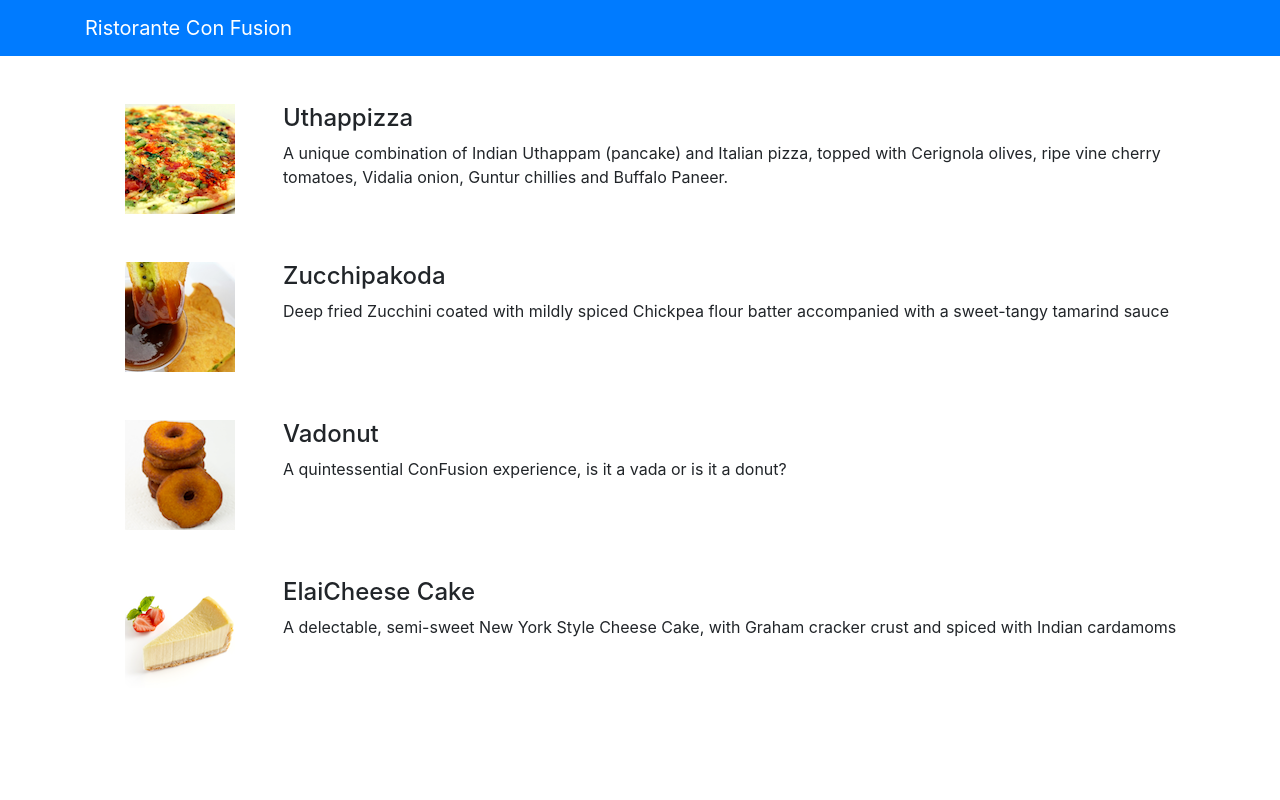
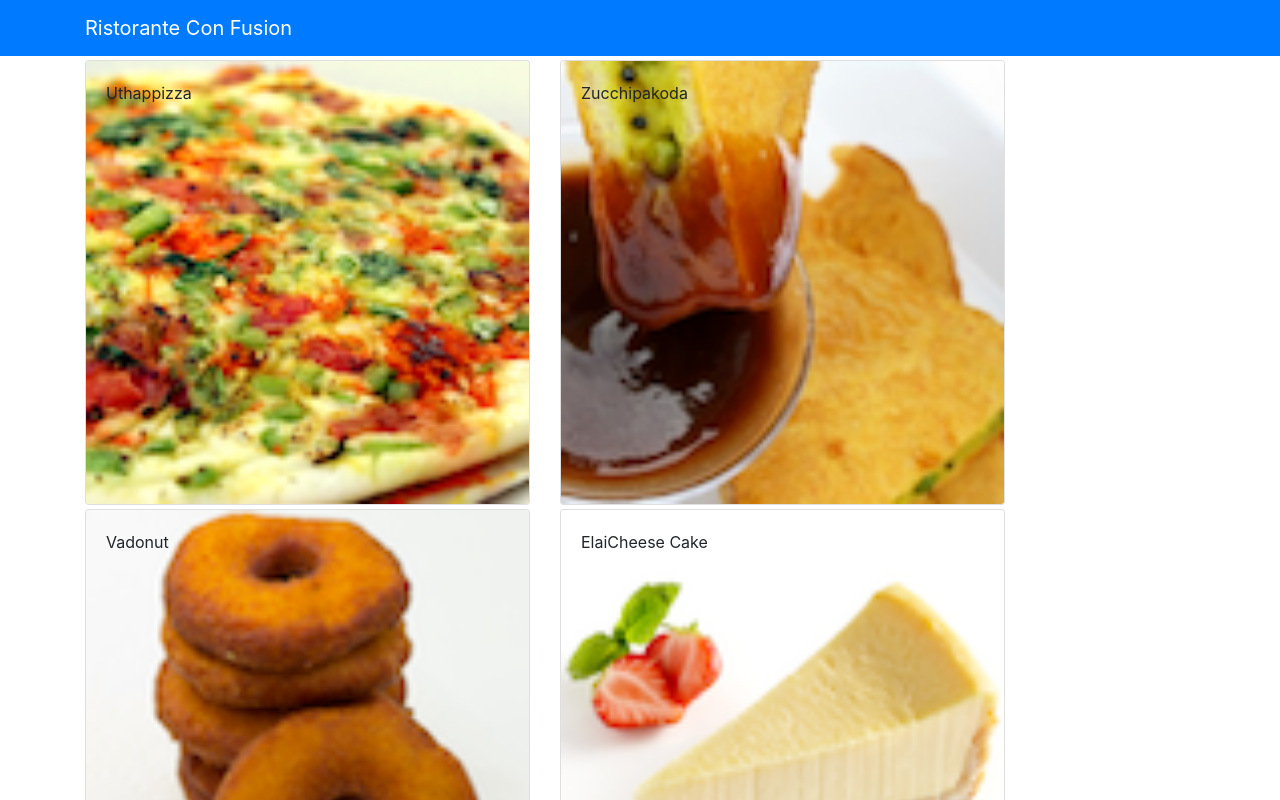
Before and after one commit to rifatron999/ReactW1confusion, a React (Create React App) app: page / in a window 1280 px wide. Shown: the top 800 px of the page. Built offline with nearby package versions, Linux system fonts and the light colour scheme.

Commit message:
Components part 2

```diff
--- a/src/components/MenuComponent.js
+++ b/src/components/MenuComponent.js
@@ -1,5 +1,6 @@
 import React,{ Component} from 'react'; //this will allow to create react components
-import {Media} from 'reactstrap'; //?Media
+//import {Media} from 'reactstrap'; //?Media
+import {Card , CardImg , CardImgOverlay , CardText , CardBody ,CardTitle } from 'reactstrap'
 
 class Menu extends Component {
 
@@ -7,31 +8,51 @@
         super(props);//?super()
 
         this.state = {//state stores properties related to this components
+             selectedDish: null
+        }
+    }
+    onDishSelect(dish) {
+        this.setState({ selectedDish:dish })
+    }
 
+    renderDish(dish){
+        if(dish != null){
+            return(
+                <Card>
+                    <CardImg width="100%" src={dish.image} alt={dish.name}/>
+                    <CardBody>
+                        <CardTitle>{dish.name}</CardTitle>
+                        <CardText>{dish.description}</CardText>
+                    </CardBody>
+                </Card>
+            );
+        }
+        else{
+            return(
+                <div></div>
+            );
         }
     }
     render(){//any component should implement this
         const menu = this.props.dishes.map( (dish) => {
             return (
-                <div key={dish.id} className="col-12 mt-5">
-                    <Media tag="li">
-                        <Media left middle>
-                            <Media object src={dish.image} alt={dish.name}/>
-                        </Media>
-                        <Media body className="ml-5">
-                            <Media heading>{dish.name}</Media>
-                            <p>{dish.description}</p>
-                        </Media>
-                    </Media>
+                <div key={dish.id} className="col-12 col-md-5 mt-1">
+                    <Card onClick={ () => this.onDishSelect(dish)  }>
+                            <CardImg width="100%" src={dish.image} alt={dish.name}/>
+                        <CardImgOverlay>
+                            <CardTitle >{dish.name}</CardTitle>
+                        </CardImgOverlay>
+                    </Card>
                 </div>
             );
         });
         return(
             <div className="container">
                 <div className="row">
-                    <Media list>
                         {menu}
-                    </Media>
+                </div>
+                <div className="row">
+                    {this.renderDish(this.state.selectedDish)}
                 </div>
             </div>
         );
```
